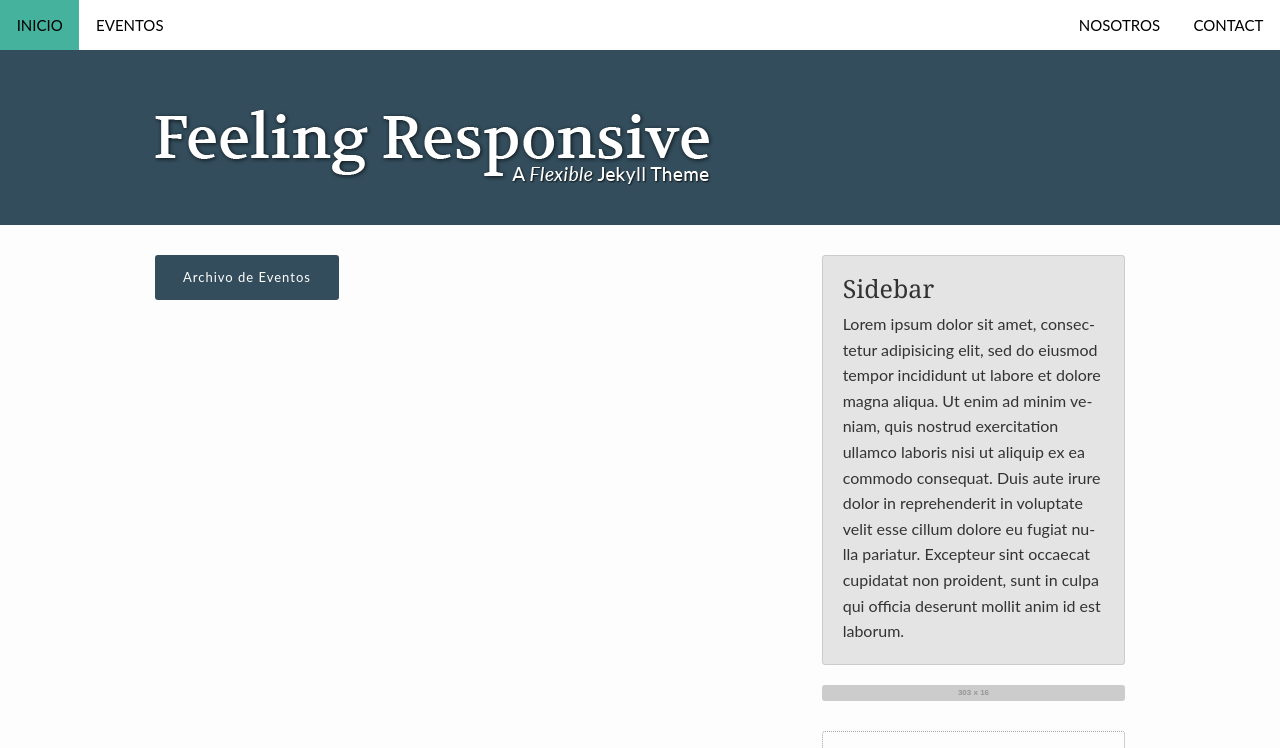
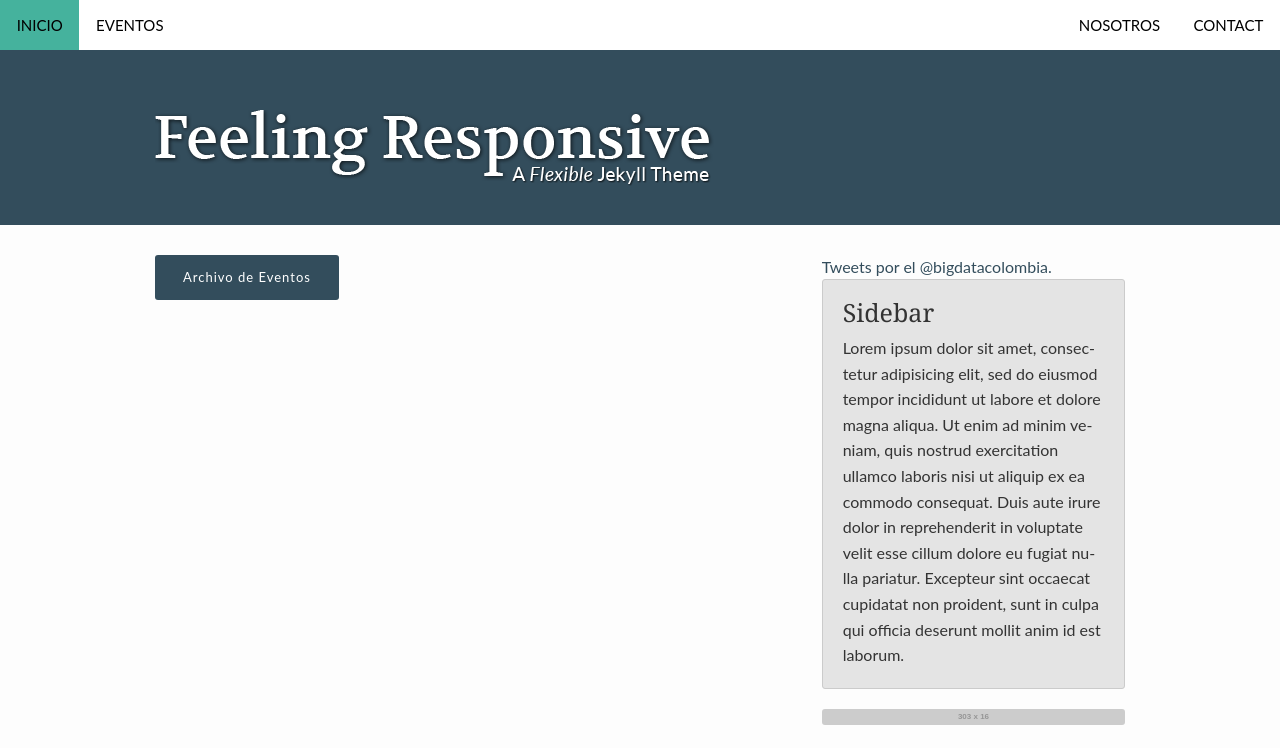
Before and after one commit to bigdatacolombia/bigdatacolombia.github.io, a Jekyll site: the page built from index.md, in a window 1280 px wide and 900 px high, cut to the strip 0-748 px from the top of the window. Built offline with Jekyll 4.4.1, drawn with Linux system fonts in a browser that asks for light colours; comment, search, counter and statistics services are not loaded.

Commit message:
Added twitter to sidebar

```diff
--- a/_includes/sidebar.html
+++ b/_includes/sidebar.html
@@ -1,4 +1,8 @@
 <aside>
+
+	<a class="twitter-timeline" href="https://twitter.com/bigdatacolombia" data-widget-id="616005020413243393">Tweets por el @bigdatacolombia.</a>
+	<script>!function(d,s,id){var js,fjs=d.getElementsByTagName(s)[0],p=/^http:/.test(d.location)?'http':'https';if(!d.getElementById(id)){js=d.createElement(s);js.id=id;js.src=p+"://platform.twitter.com/widgets.js";fjs.parentNode.insertBefore(js,fjs);}}(document,"script","twitter-wjs");</script>
+
 	<div class="panel radius">
 		<h3>Sidebar</h3>
 		<p>
```
